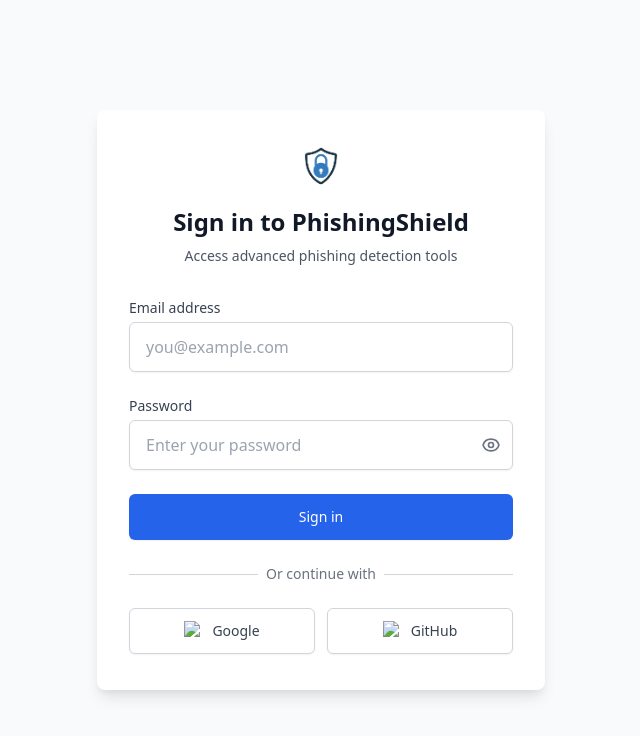
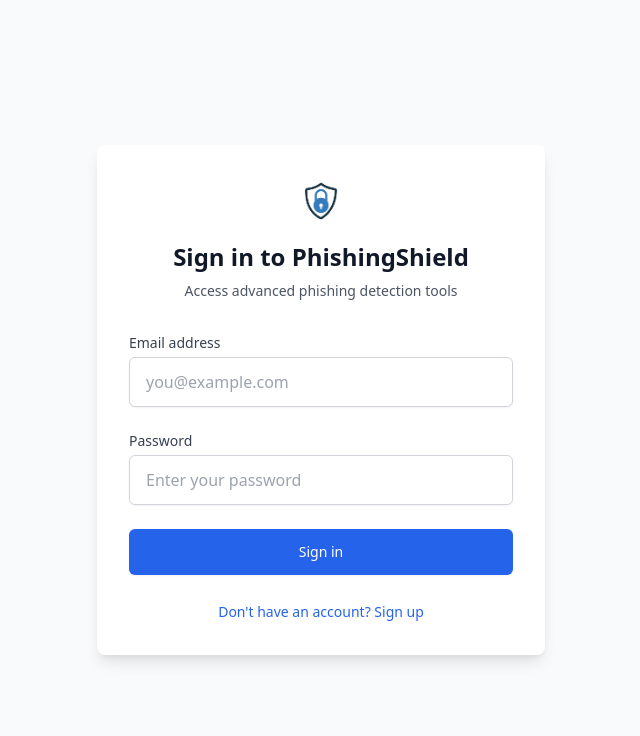
Before and after one commit to bPrvn/Phishing-detector, a Flask app: page /login in a window 1280 px wide. Shown: the top 736 px of the page, without its empty margins (319-959 px from the left). Run offline with Flask 2, Linux system fonts and the light colour scheme.

Commit message:
index.html

```diff
--- a/app/templates/login.html
+++ b/app/templates/login.html
@@ -14,8 +14,8 @@
                 <img src="{{ url_for('static', filename='images/Phis.png') }}"
                      alt="PhishingShield"
                      class="h-12 w-auto mx-auto mb-4">
-                <h2 class="text-2xl font-bold text-gray-900">Sign in to PhishingShield</h2>
-                <p class="mt-2 text-sm text-gray-600">Access advanced phishing detection tools</p>
+                <h2 class="text-2xl font-bold text-gray-900" id="formTitle">Sign in to PhishingShield</h2>
+                <p class="mt-2 text-sm text-gray-600" id="formSubtitle">Access advanced phishing detection tools</p>
             </div>
 
             {% if error %}
@@ -24,7 +24,7 @@
             </div>
             {% endif %}
 
-            <form action="/login" method="POST" class="space-y-6">
+            <form id="authForm" action="/login" method="POST" class="space-y-6">
                 <!-- Email Input -->
                 <div>
                     <label for="email" class="block text-sm font-medium text-gray-700">
@@ -45,7 +45,6 @@
                     <label for="password" class="block text-sm font-medium text-gray-700">
                         Password
                     </label>
-                    <div class="relative">
                     <input
                         type="password"
                         name="password"
@@ -54,64 +53,74 @@
                         class="mt-1 block w-full px-4 py-3 border border-gray-300 rounded-md shadow-sm focus:ring-blue-500 focus:border-blue-500 text-gray-900"
                         placeholder="Enter your password"
                     >
-                        <button
-                            type="button"
-                            onclick="togglePassword()"
-                            class="absolute right-3 top-1/2 transform -translate-y-1/2 text-gray-500 hover:text-gray-700"
+                </div>
+
+                <!-- Confirm Password (hidden by default) -->
+                <div id="confirmPasswordDiv" style="display: none;">
+                    <label for="confirmPassword" class="block text-sm font-medium text-gray-700">
+                        Confirm Password
+                    </label>
+                    <input
+                        type="password"
+                        name="confirmPassword"
+                        id="confirmPassword"
+                        class="mt-1 block w-full px-4 py-3 border border-gray-300 rounded-md shadow-sm focus:ring-blue-500 focus:border-blue-500 text-gray-900"
+                        placeholder="Confirm your password"
                     >
-                            <svg class="w-5 h-5" fill="none" stroke="currentColor" viewBox="0 0 24 24">
-                                <path stroke-linecap="round" stroke-linejoin="round" stroke-width="2" d="M15 12a3 3 0 11-6 0 3 3 0 016 0z" />
-                                <path stroke-linecap="round" stroke-linejoin="round" stroke-width="2" d="M2.458 12C3.732 7.943 7.523 5 12 5c4.478 0 8.268 2.943 9.542 7-1.274 4.057-5.064 7-9.542 7-4.477 0-8.268-2.943-9.542-7z" />
-                            </svg>
-                        </button>
-                    </div>
                 </div>
 
                 <!-- Submit Button -->
                 <button
                     type="submit"
+                    id="submitButton"
                     class="w-full flex justify-center py-3 px-4 border border-transparent rounded-md shadow-sm text-sm font-medium text-white bg-blue-600 hover:bg-blue-700 focus:outline-none focus:ring-2 focus:ring-offset-2 focus:ring-blue-500"
                 >
                     Sign in
                 </button>
             </form>
 
-            <!-- Additional Links -->
-            <div class="mt-6">
-                <div class="relative">
-                    <div class="absolute inset-0 flex items-center">
-                        <div class="w-full border-t border-gray-300"></div>
-                    </div>
-                    <div class="relative flex justify-center text-sm">
-                        <span class="px-2 bg-white text-gray-500">Or continue with</span>
-                    </div>
-                </div>
-
-                <div class="mt-6 grid grid-cols-2 gap-3">
-                    <div>
-                        <a href="#" class="w-full inline-flex justify-center py-3 px-4 border border-gray-300 rounded-md shadow-sm bg-white text-sm font-medium text-gray-700 hover:bg-gray-50">
-                            <img src="https://www.google.com/favicon.ico" alt="Google" class="h-5 w-5">
-                            <span class="ml-2">Google</span>
-                        </a>
-                    </div>
-                    <div>
-                        <a href="#" class="w-full inline-flex justify-center py-3 px-4 border border-gray-300 rounded-md shadow-sm bg-white text-sm font-medium text-gray-700 hover:bg-gray-50">
-                            <img src="https://github.com/favicon.ico" alt="GitHub" class="h-5 w-5">
-                            <span class="ml-2">GitHub</span>
-                        </a>
-                    </div>
-                </div>
+            <!-- Toggle Button -->
+            <div class="mt-6 text-center">
+                <button
+                    onclick="toggleForm()"
+                    id="toggleButton"
+                    class="text-sm text-blue-600 hover:text-blue-500"
+                >
+                    Don't have an account? Sign up
+                </button>
             </div>
         </div>
     </div>
 
     <script>
-        function togglePassword() {
-            const passwordInput = document.getElementById('password');
-            if (passwordInput.type === 'password') {
-                passwordInput.type = 'text';
+        let isLogin = true;
+
+        function toggleForm() {
+            isLogin = !isLogin;
+            const form = document.getElementById('authForm');
+            const title = document.getElementById('formTitle');
+            const subtitle = document.getElementById('formSubtitle');
+            const submitButton = document.getElementById('submitButton');
+            const toggleButton = document.getElementById('toggleButton');
+            const confirmPasswordDiv = document.getElementById('confirmPasswordDiv');
+            const confirmPasswordInput = document.getElementById('confirmPassword');
+
+            if (isLogin) {
+                form.action = "/login";
+                title.textContent = "Sign in to PhishingShield";
+                subtitle.textContent = "Access advanced phishing detection tools";
+                submitButton.textContent = "Sign in";
+                toggleButton.textContent = "Don't have an account? Sign up";
+                confirmPasswordDiv.style.display = "none";
+                confirmPasswordInput.required = false;
             } else {
-                passwordInput.type = 'password';
+                form.action = "/signup";
+                title.textContent = "Create your account";
+                subtitle.textContent = "Join us to protect against phishing";
+                submitButton.textContent = "Sign up";
+                toggleButton.textContent = "Already have an account? Sign in";
+                confirmPasswordDiv.style.display = "block";
+                confirmPasswordInput.required = true;
             }
         }
     </script>
```
Lines whose indentation alone changed are shown as unchanged.
